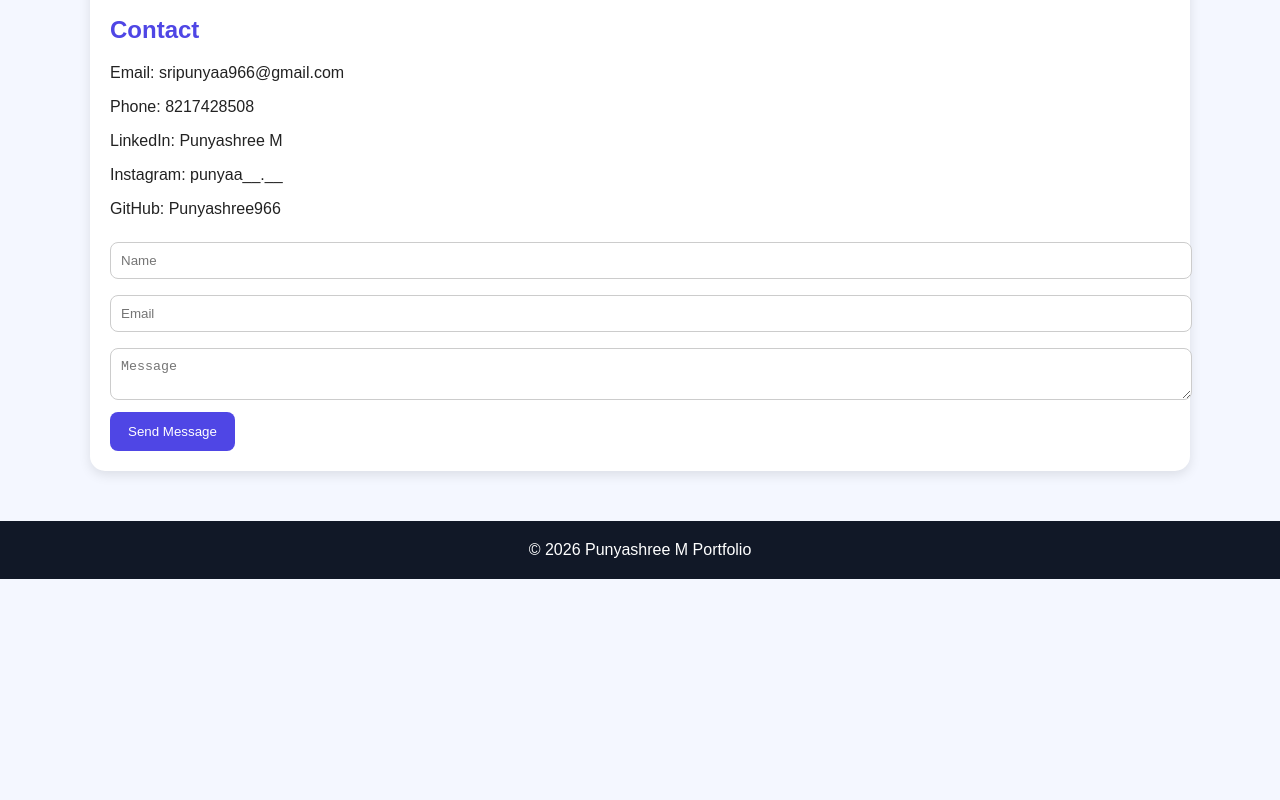
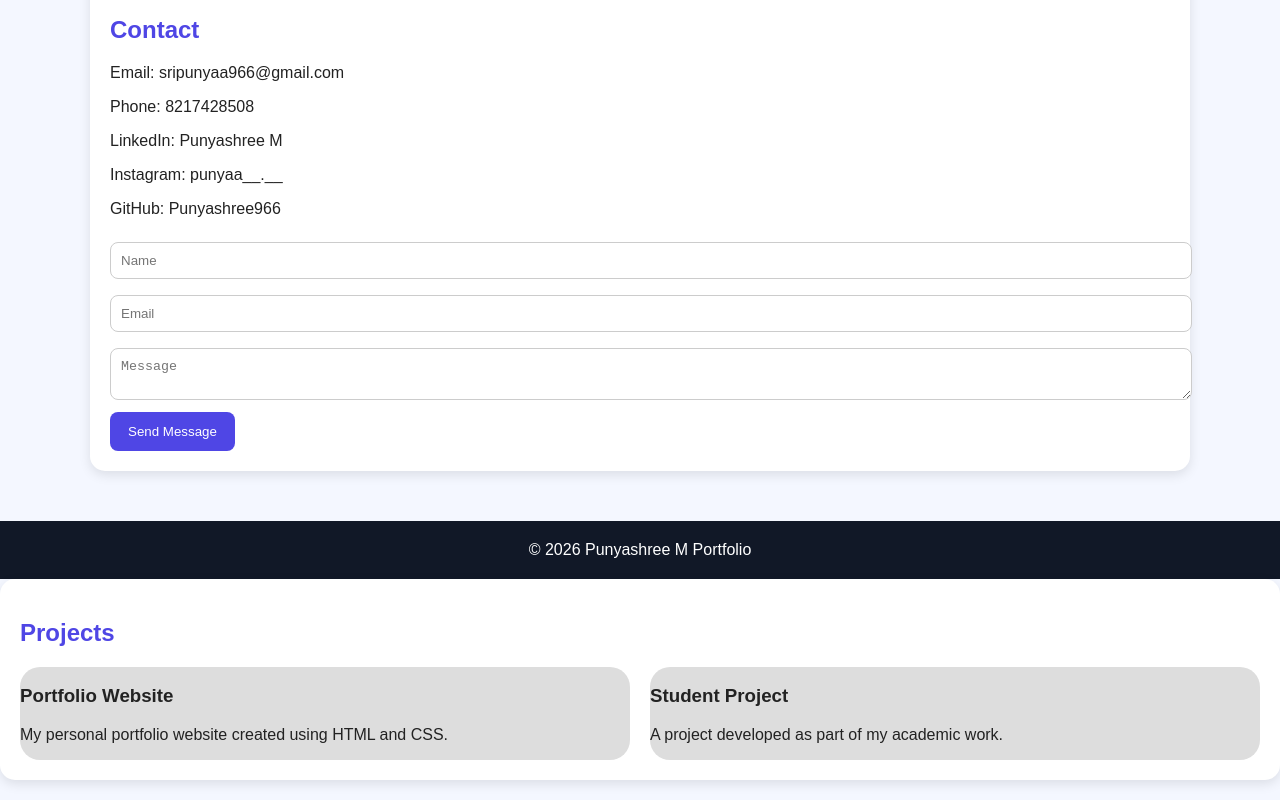
Before and after one commit to Punyashree966/portfolio, a plain HTML site: page index.html in a window 1280 px wide. Shown: the part 2160-2960 px from the top of the page. Before the commit the page ends 2739 px from the top, so only its background shows below. Drawn offline with Linux system fonts and the light colour scheme.

Commit message:
Add projects section to index.html

```diff
--- a/index.html
+++ b/index.html
@@ -87,5 +87,17 @@ footer{background:#111827;color:white;text-align:center;padding:20px}
 </div>
 </div>
 <footer>© 2026 Punyashree M Portfolio</footer>
-
+<section id="projects" class="card">
+    <h2>Projects</h2>
+    <div class="grid">
+        <div class="bar">
+            <h3>Portfolio Website</h3>
+            <p>My personal portfolio website created using HTML and CSS.</p>
+        </div>
+        <div class="bar">
+            <h3>Student Project</h3>
+            <p>A project developed as part of my academic work.</p>
+        </div>
+    </div>
+</section>
 </body></html>
```
